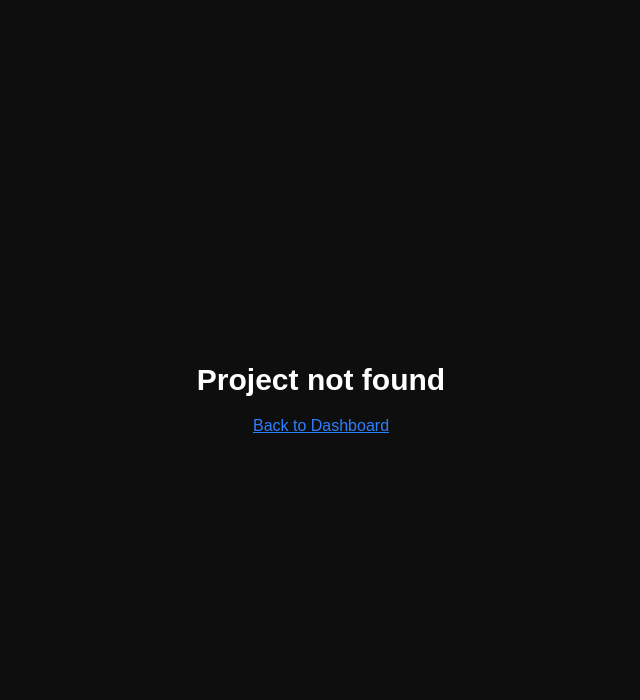
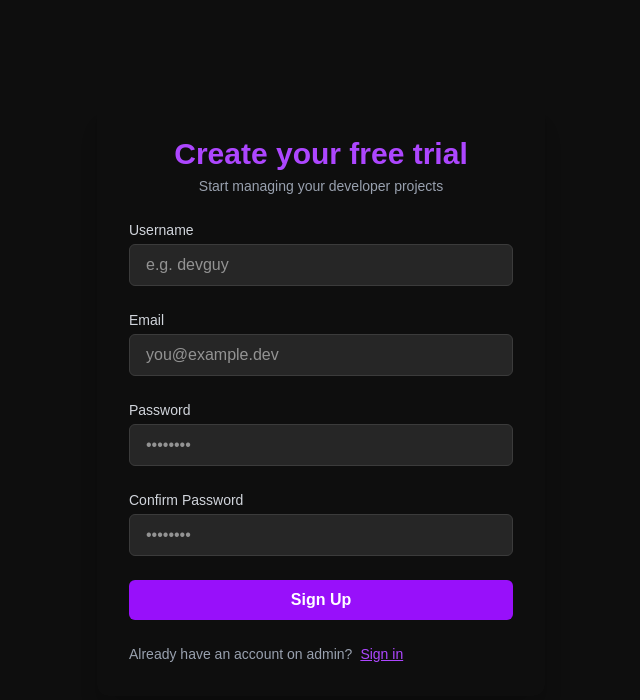
Before and after one commit to devtofunmi/dashboard, a Next.js app: page /signup in a window 1280 px wide. Before the commit this address had no page. Shown: the top 700 px of the page, without its empty margins (319-959 px from the left). Built offline with nearby package versions, Linux system fonts and the light colour scheme.

Commit message:
signup page

```diff
--- /dev/null
+++ b/pages/signup.tsx
@@ -0,0 +1,108 @@
+"use client";
+
+import React, { useState } from "react";
+import { useRouter } from "next/navigation";
+import Link from "next/link";
+
+export default function SignupPage() {
+  const router = useRouter();
+  const [username, setUsername] = useState("");
+  const [email, setEmail] = useState("");
+  const [password, setPassword] = useState("");
+  const [confirmPassword, setConfirmPassword] = useState("");
+  const [error, setError] = useState("");
+
+  function handleSubmit(e: React.FormEvent) {
+    e.preventDefault();
+
+    if (password !== confirmPassword) {
+      setError("Passwords do not match.");
+      return;
+    }
+
+    // Mock signup success
+    localStorage.setItem("signedUp", "true");
+    router.push("/setup"); // Or /dashboard or wherever the user should go next
+  }
+
+  return (
+    <main className="min-h-screen flex items-center justify-center bg-[#0e0e0e] text-white px-4 py-10">
+      <form
+        onSubmit={handleSubmit}
+        className="w-full max-w-md  p-8 rounded-xl shadow-xl space-y-6"
+      >
+        <div className="text-center">
+          <h1 className="text-3xl font-bold text-purple-500">Create your free trial</h1>
+          <p className="text-gray-400 text-sm mt-1">Start managing your developer projects</p>
+        </div>
+
+        {error && (
+          <p className="text-red-500 bg-red-500/10 px-3 py-2 rounded text-sm text-center">
+            {error}
+          </p>
+        )}
+
+        <div>
+          <label className="block text-sm text-gray-300 mb-1">Username</label>
+          <input
+            type="text"
+            placeholder="e.g. devguy"
+            value={username}
+            onChange={(e) => setUsername(e.target.value)}
+            required
+            className="w-full px-4 py-2 rounded-md bg-[#262626] border border-[#3b3b3b] focus:outline-none focus:ring-2 focus:ring-purple-500"
+          />
+        </div>
+
+        <div>
+          <label className="block text-sm text-gray-300 mb-1">Email</label>
+          <input
+            type="email"
+            placeholder="you@example.dev"
+            value={email}
+            onChange={(e) => setEmail(e.target.value)}
+            required
+            className="w-full px-4 py-2 rounded-md bg-[#262626] border border-[#3b3b3b] focus:outline-none focus:ring-2 focus:ring-purple-500"
+          />
+        </div>
+
+        <div>
+          <label className="block text-sm text-gray-300 mb-1">Password</label>
+          <input
+            type="password"
+            placeholder="••••••••"
+            value={password}
+            onChange={(e) => setPassword(e.target.value)}
+            required
+            className="w-full px-4 py-2 rounded-md bg-[#262626] border border-[#3b3b3b] focus:outline-none focus:ring-2 focus:ring-purple-500"
+          />
+        </div>
+
+        <div>
+          <label className="block text-sm text-gray-300 mb-1">Confirm Password</label>
+          <input
+            type="password"
+            placeholder="••••••••"
+            value={confirmPassword}
+            onChange={(e) => setConfirmPassword(e.target.value)}
+            required
+            className="w-full px-4 py-2 rounded-md bg-[#262626] border border-[#3b3b3b] focus:outline-none focus:ring-2 focus:ring-purple-500"
+          />
+        </div>
+
+        <button
+          type="submit"
+          className="w-full cursor-pointer bg-purple-600 hover:bg-purple-700 transition-all font-semibold py-2 rounded-md"
+        >
+          Sign Up
+        </button>
+         <div className="flex gap-2 text-sm text-gray-400">
+          <p>Already have an account on admin?</p>
+          <Link href="/login" className="text-purple-500 underline">
+            Sign in
+          </Link>
+        </div>
+      </form>
+    </main>
+  );
+}
```
